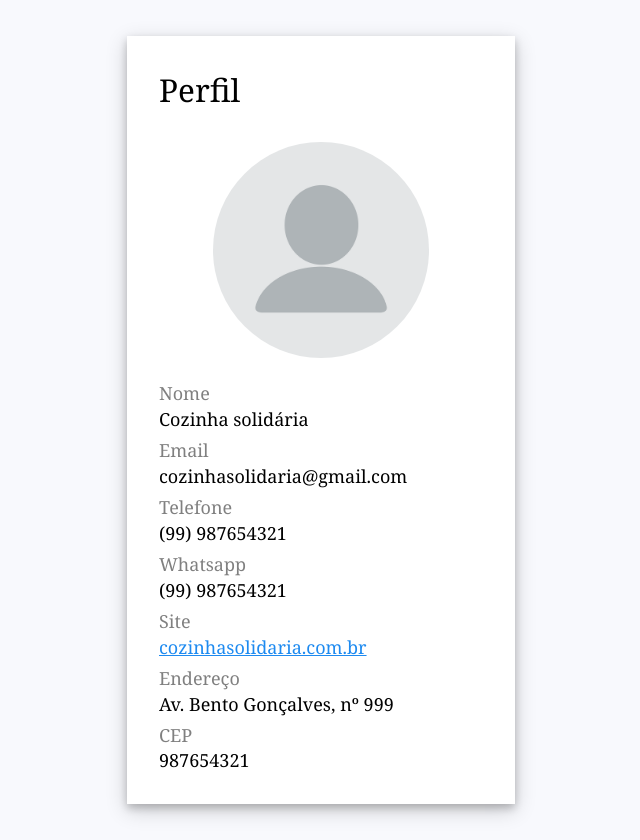
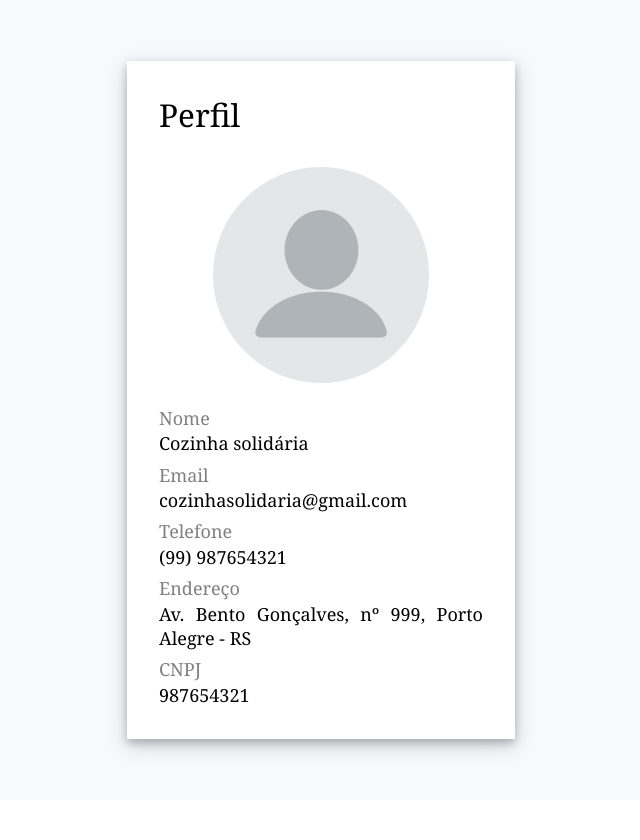
Before and after one commit to izaias-saturnino/tf-engenharia-software, a React (Create React App) app in the folder client-app/: page /profile in a window 1280 px wide. Shown: the whole page, without its empty margins (319-959 px from the left). After the commit the page ends 800 px from the top, so only its background shows below. Built offline with nearby package versions, Linux system fonts and the light colour scheme.

Commit message:
Update Profile.js

```diff
--- a/client-app/src/routes/Profile.js
+++ b/client-app/src/routes/Profile.js
@@ -55,20 +55,19 @@ const Profile = (props) => {
                                     {"(99) 987654321"}
                                 </div>
                             </div>
-                            <div className="profile-properties">
-                                <div className="gray-text">Whatsapp</div>
-                                <div>
-                                    {"(99) 987654321"}
-                                </div>
-                            </div>
-                            <div className="profile-properties">
+                            {/* <div className="profile-properties">
                                 <div className="gray-text">Site</div>
                                 <div>
                                     <a className="link" href="https://cozinhasolidaria.com.br">cozinhasolidaria.com.br</a>
                                 </div>
-                            </div>
-                            <ProfileProp propName={"Endereço"} propValue={"Av. Bento Gonçalves, nº 999"}/>
-                            <ProfileProp propName={"CEP"} propValue={"987654321"}/>
+                            </div> */}
+                            <ProfileProp propName={"Endereço"} propValue={"Av. Bento Gonçalves, nº 999, Porto Alegre - RS"}/>
+                            {/* TODO add backend integration to get profile info */}
+                            {true || props.state.profile_utype === "kitchen" ?
+                                <ProfileProp propName={"CNPJ"} propValue={"987654321"}/>
+                                :
+                                <div></div>
+                            }
                         </div>
                     </div>
                 </div>
```
